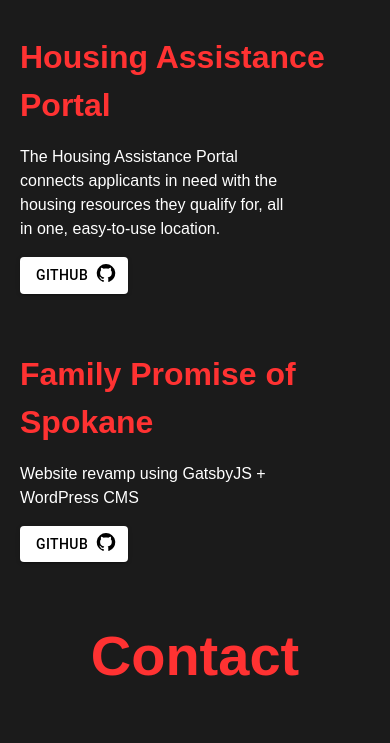
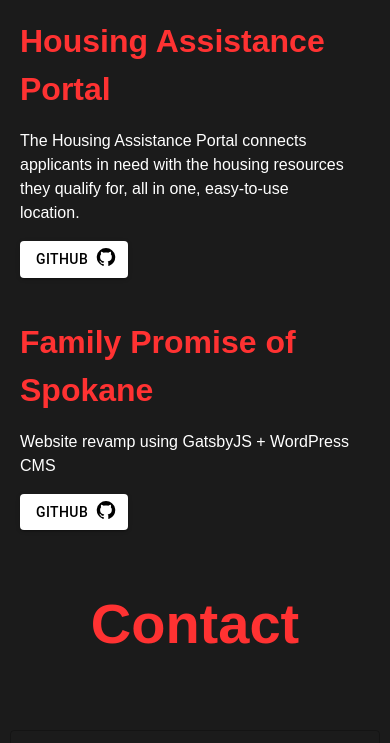
Before and after one commit to lovesinatra/portfolio, a Gatsby site: page / in a window 390 px wide. Shown: the part 847-1590 px from the top of the page. Built offline with nearby package versions, Linux system fonts and the light colour scheme; Gatsby itself is replaced by a stand-in of ours; a web font is replaced by a local one.

Commit message:
Increased width on description container

```diff
--- a/src/components/Contact.js
+++ b/src/components/Contact.js
@@ -51,7 +51,7 @@ const Contact = ({ location }) => {
 
     setLoading(true);
 
-    emailjs.send('template_mdprs69', 'service_6jd47cy', mailOptions).then(() => alert("Message received: I'll reach out to you as soon as possible.")).catch(err => console.log(err)).finally(() => setLoading(false))
+    emailjs.send('service_6jd47cy', 'template_mdprs69', mailOptions).then(() => alert("Message received: I'll reach out to you as soon as possible.")).catch(err => console.log(err)).finally(() => setLoading(false))
   };
 
   return (
--- a/src/styles/Projects.module.css
+++ b/src/styles/Projects.module.css
@@ -52,7 +52,7 @@
         grid-template-columns: 1fr;
     }
 
-    .projectDescription {
-        margin-top: 1rem;
+    .description {
+        width: 95%;
     }
 }
```
